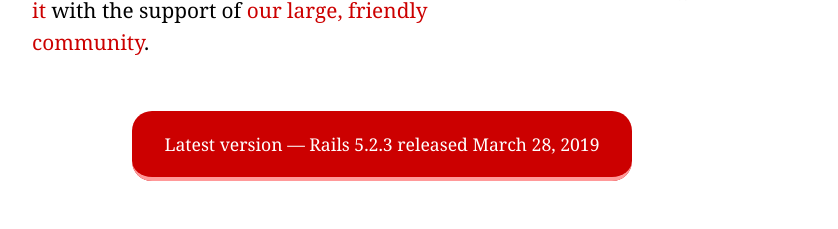
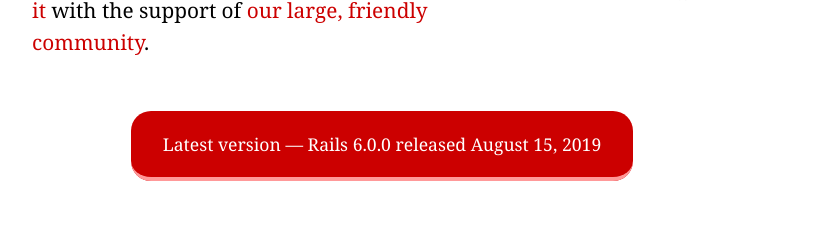
Before and after one commit to rails/homepage, a Jekyll site: the page built from index.html, in a window 1280 px wide. Shown: the part 506-735 px from the top of the page, without its empty margins (258-1096 px from the left). Built offline with Jekyll 4.4.1, drawn with Linux system fonts in a browser that asks for light colours; grey boxes are pictures that could not be loaded.

Commit message:
Update latest version to 6.0.0
This PR updates the latest Rails version announcement link to 6.0.0.
https://weblog.rubyonrails.org/2019/8/15/Rails-6-0-final-release/

```diff
--- a/index.html
+++ b/index.html
@@ -28,8 +28,8 @@
     </section>
 
     <section class="version">
-      <p><a href="https://weblog.rubyonrails.org/2019/3/28/Rails-5-2-3-has-been-released/">Latest version &mdash; Rails 5.2.3 <span class="hide-mobile">released March 28, 2019</span></a></p>
-      <p class="show-mobile"><small>Released March 28, 2019</small></p>
+      <p><a href="https://weblog.rubyonrails.org/2019/8/15/Rails-6-0-final-release/">Latest version &mdash; Rails 6.0.0 <span class="hide-mobile">released August 15, 2019</span></a></p>
+      <p class="show-mobile"><small>Released August 15, 2019</small></p>
     </section>
 
     <section class="video-container">
```
